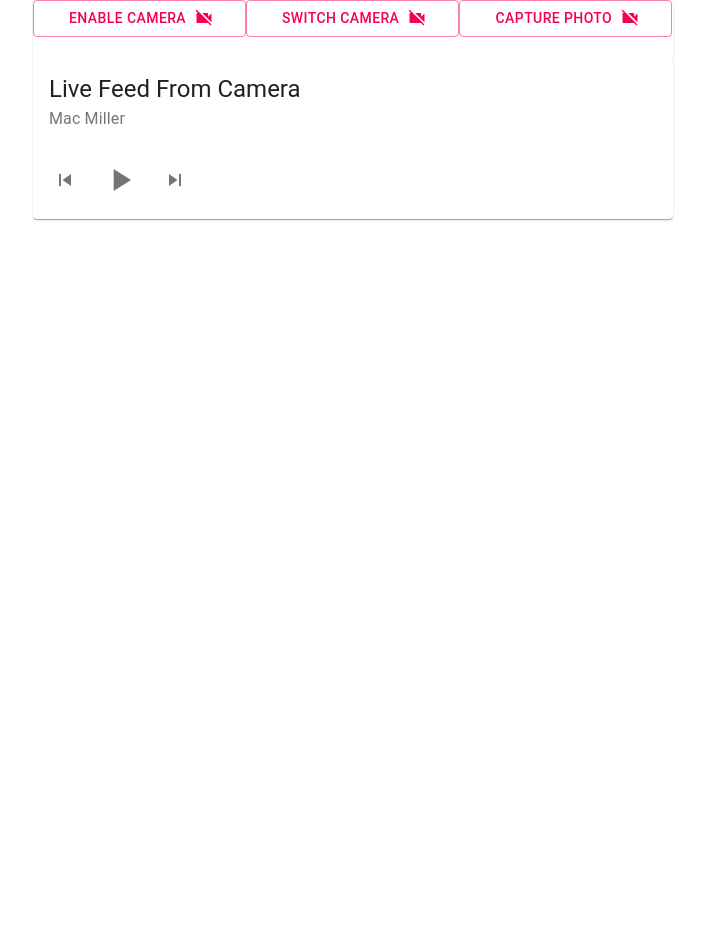
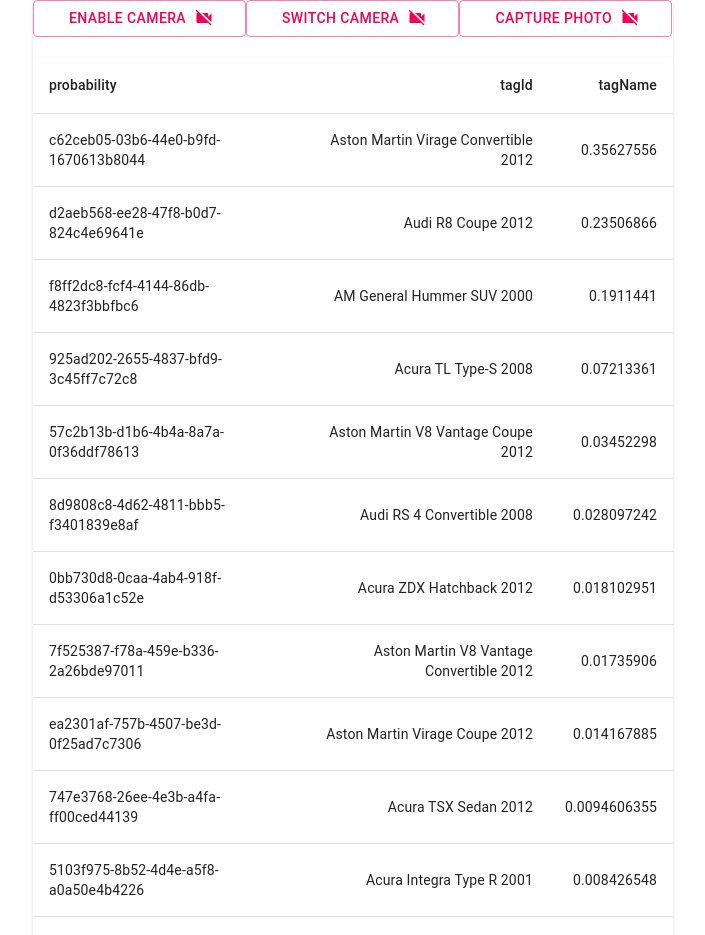
Before and after one commit to eltonptr/vehicle-vision-react-app, a React (Create React App) app in the folder vehicle-vision-app/: page / in a window 1280 px wide. Shown: the top 935 px of the page, without its empty margins (287-992 px from the left). Before the commit the page ends 800 px from the top, so only its background shows below. Built offline with nearby package versions, Linux system fonts and the light colour scheme.

Commit message:
Mocked API response and table view for it

```diff
--- a/vehicle-vision-app/package.json
+++ b/vehicle-vision-app/package.json
@@ -18,6 +18,7 @@
     "gh-pages": "^3.2.3",
     "react": "^17.0.2",
     "react-dom": "^17.0.2",
+    "react-image-file-resizer": "^0.4.7",
     "react-scripts": "4.0.3",
     "react-webcam": "^5.2.4",
     "typescript": "^4.3.5",
--- a/vehicle-vision-app/src/components/capture-image/capture-image.tsx
+++ b/vehicle-vision-app/src/components/capture-image/capture-image.tsx
@@ -13,7 +13,7 @@
   useTheme,
 } from "@material-ui/core/styles";
 import Card from "@material-ui/core/Card";
-import { EventRounded } from "@material-ui/icons";
+import Resizer from "react-image-file-resizer";
 
 const useStyles = makeStyles((theme: Theme) =>
   createStyles({
@@ -46,6 +46,8 @@
 );
 
 export const CaptureImage: React.FC = () => {
+  const WIDTH = 256;
+  const HEIGHT = 256;
   const FACING_MODE_USER = "user";
   const FACING_MODE_ENVIRONMENT = "environment";
   const classes = useStyles();
@@ -56,14 +58,28 @@
   const webcamRef = useRef<any>(null);
   const hiddenFileInput = React.useRef<HTMLInputElement>(null);
   const [imgSrc, setImgSrc] = useState<any>(null);
-  const [uploadFile, setUploadFile] = useState<File | null>();
   const videoConstraints = {
     facingMode: facingMode,
   };
 
+  const resizeFile = (file: File) => {
+    Resizer.imageFileResizer(
+      file,
+      WIDTH,
+      HEIGHT,
+      "JPEG",
+      100,
+      0,
+      (uri) => {
+        setImgSrc(uri);
+      },
+      "base64"
+    );
+  };
+
   const capture = React.useCallback(() => {
     if (webcamRef.current) {
-      const imageSrc = webcamRef.current.getScreenshot();
+      const imageSrc = webcamRef.current.getScreenshot(WIDTH, HEIGHT);
       setImgSrc(imageSrc);
     }
   }, [webcamRef, setImgSrc]);
@@ -145,15 +161,7 @@
           onChange={(event: any) => {
             const file = event.target.files[0];
             if (file && file.type.substr(0, 5) === "image") {
-              setUploadFile(file);
-              const reader = new FileReader();
-              reader.onloadend = () => {
-                setImgSrc(reader.result);
-                console.log(imgSrc);
-              };
-              reader.readAsDataURL(file);
-            } else {
-              setUploadFile(null);
+              resizeFile(file);
             }
           }}
           style={{ display: "none" }}
--- a/vehicle-vision-app/src/components/video-feed/video-feed.tsx
+++ b/vehicle-vision-app/src/components/video-feed/video-feed.tsx
@@ -1,86 +1,161 @@
+import React, { useState } from "react";
+import { makeStyles } from "@material-ui/core/styles";
+import Table from "@material-ui/core/Table";
+import TableBody from "@material-ui/core/TableBody";
+import TableCell from "@material-ui/core/TableCell";
+import TableContainer from "@material-ui/core/TableContainer";
+import TableHead from "@material-ui/core/TableHead";
+import TableRow from "@material-ui/core/TableRow";
+import Paper from "@material-ui/core/Paper";
+import axios from "axios";
 import {
-  Theme,
-  createStyles,
-  makeStyles,
-  useTheme,
-} from "@material-ui/core/styles";
-import Card from "@material-ui/core/Card";
-import CardContent from "@material-ui/core/CardContent";
-import CardMedia from "@material-ui/core/CardMedia";
-import IconButton from "@material-ui/core/IconButton";
-import Typography from "@material-ui/core/Typography";
-import SkipPreviousIcon from "@material-ui/icons/SkipPrevious";
-import PlayArrowIcon from "@material-ui/icons/PlayArrow";
-import SkipNextIcon from "@material-ui/icons/SkipNext";
-import { MediaProps } from "../../interface/media-props.interface";
-const useStyles = makeStyles((theme: Theme) =>
-  createStyles({
-    root: {
-      display: "flex",
+  AzureResponse,
+  MediaProps,
+} from "../../interface/media-props.interface";
+const useStyles = makeStyles({
+  table: {
+    minWidth: 600,
+  },
+});
+
+const response = {
+  id: "8e7fef48-dbfe-4abd-ab3f-cfb8148f41bc",
+  project: "05f6b2e5-dd5d-4703-a50a-1044b3d7f47a",
+  iteration: "74f1ef42-5f0e-4e4d-8af3-873d3abf4f34",
+  created: "2021-07-02T12:57:24.509Z",
+  predictions: [
+    {
+      probability: 0.35627556,
+      tagId: "c62ceb05-03b6-44e0-b9fd-1670613b8044",
+      tagName: "Aston Martin Virage Convertible 2012",
     },
-    details: {
-      display: "flex",
-      flexDirection: "column",
+    {
+      probability: 0.23506866,
+      tagId: "d2aeb568-ee28-47f8-b0d7-824c4e69641e",
+      tagName: "Audi R8 Coupe 2012",
     },
-    content: {
-      flex: "1 0 auto",
+    {
+      probability: 0.1911441,
+      tagId: "f8ff2dc8-fcf4-4144-86db-4823f3bbfbc6",
+      tagName: "AM General Hummer SUV 2000",
     },
-    cover: {
-      width: 151,
+    {
+      probability: 0.07213361,
+      tagId: "925ad202-2655-4837-bfd9-3c45ff7c72c8",
+      tagName: "Acura TL Type-S 2008",
     },
-    controls: {
-      display: "flex",
-      alignItems: "center",
-      paddingLeft: theme.spacing(1),
-      paddingBottom: theme.spacing(1),
+    {
+      probability: 0.03452298,
+      tagId: "57c2b13b-d1b6-4b4a-8a7a-0f36ddf78613",
+      tagName: "Aston Martin V8 Vantage Coupe 2012",
     },
-    playIcon: {
-      height: 38,
-      width: 38,
+    {
+      probability: 0.028097242,
+      tagId: "8d9808c8-4d62-4811-bbb5-f3401839e8af",
+      tagName: "Audi RS 4 Convertible 2008",
     },
-  })
-);
+    {
+      probability: 0.018102951,
+      tagId: "0bb730d8-0caa-4ab4-918f-d53306a1c52e",
+      tagName: "Acura ZDX Hatchback 2012",
+    },
+    {
+      probability: 0.01735906,
+      tagId: "7f525387-f78a-459e-b336-2a26bde97011",
+      tagName: "Aston Martin V8 Vantage Convertible 2012",
+    },
+    {
+      probability: 0.014167885,
+      tagId: "ea2301af-757b-4507-be3d-0f25ad7c7306",
+      tagName: "Aston Martin Virage Coupe 2012",
+    },
+    {
+      probability: 0.0094606355,
+      tagId: "747e3768-26ee-4e3b-a4fa-ff00ced44139",
+      tagName: "Acura TSX Sedan 2012",
+    },
+    {
+      probability: 0.008426548,
+      tagId: "5103f975-8b52-4d4e-a5f8-a0a50e4b4226",
+      tagName: "Acura Integra Type R 2001",
+    },
+    {
+      probability: 0.0050876476,
+      tagId: "a1679c36-f17c-4fa7-98f0-00d0fe0d7cb5",
+      tagName: "Audi A5 Coupe 2012",
+    },
+    {
+      probability: 0.0038383366,
+      tagId: "92bbb443-127b-4fa4-8935-3ac9f40a3868",
+      tagName: "Audi TTS Coupe 2012",
+    },
+    {
+      probability: 0.003788801,
+      tagId: "1d8dfcef-9171-49d7-96cb-25821ab317a7",
+      tagName: "Acura RL Sedan 2012",
+    },
+    {
+      probability: 0.0025259769,
+      tagId: "971690ac-6a7b-416e-af0a-25c5265c8936",
+      tagName: "Acura TL Sedan 2012",
+    },
+  ],
+};
 
 export const MediaControlCard: React.FC<MediaProps> = ({ latestImage }) => {
   const classes = useStyles();
-  const theme = useTheme();
+  const [predictedData, setPredictedData] = useState<AzureResponse[]>(
+    response.predictions
+  );
+
+  const fd = new FormData();
+  if (latestImage !== null) {
+    fd.append("image", latestImage);
+    axios({
+      method: "post",
+      url: "https://car-custom-vision-poc.cognitiveservices.azure.com/customvision/v3.0/Prediction/05f6b2e5-dd5d-4703-a50a-1044b3d7f47a/classify/iterations/Iteration1/image",
+      data: fd,
+      headers: {
+        "Content-Type": "multipart/form-data", // The essential
+        "Prediction-Key": "3325e104a82d4f23a8d091bada98552e",
+      },
+    })
+      .then((res: any) => {
+        console.log(res);
+        if (res.statusCode === "200") {
+          console.log(res);
+          setPredictedData(res.predictedData);
+        } else {
+          console.log(res);
+        }
+      })
+      .catch((res: any) => {
+        console.log(res);
+      });
+  }
 
   return (
-    <Card className={classes.root}>
-      <div className={classes.details}>
-        <CardContent className={classes.content}>
-          <Typography component="h5" variant="h5">
-            Live Feed From Camera
-          </Typography>
-          <Typography variant="subtitle1" color="textSecondary">
-            Mac Miller
-          </Typography>
-        </CardContent>
-        <div className={classes.controls}>
-          <IconButton aria-label="previous">
-            {theme.direction === "rtl" ? (
-              <SkipNextIcon />
-            ) : (
-              <SkipPreviousIcon />
-            )}
-          </IconButton>
-          <IconButton aria-label="play/pause">
-            <PlayArrowIcon className={classes.playIcon} />
-          </IconButton>
-          <IconButton aria-label="next">
-            {theme.direction === "rtl" ? (
-              <SkipPreviousIcon />
-            ) : (
-              <SkipNextIcon />
-            )}
-          </IconButton>
-        </div>
-      </div>
-      <CardMedia
-        className={classes.cover}
-        image={latestImage}
-        title="Live from space album cover"
-      />
-    </Card>
+    <TableContainer component={Paper}>
+      <Table className={classes.table} aria-label="simple table">
+        <TableHead>
+          <TableRow>
+            <TableCell>probability</TableCell>
+            <TableCell align="right">tagId</TableCell>
+            <TableCell align="right">tagName</TableCell>
+          </TableRow>
+        </TableHead>
+        <TableBody>
+          {predictedData.map((row) => (
+            <TableRow key={row.tagId}>
+              <TableCell component="th" scope="row">
+                {row.tagId}
+              </TableCell>
+              <TableCell align="right">{row.tagName}</TableCell>
+              <TableCell align="right">{row.probability}</TableCell>
+            </TableRow>
+          ))}
+        </TableBody>
+      </Table>
+    </TableContainer>
   );
 };
--- a/vehicle-vision-app/src/interface/media-props.interface.ts
+++ b/vehicle-vision-app/src/interface/media-props.interface.ts
@@ -5,3 +5,9 @@
 export interface MediaProps {
   latestImage: any;
 }
+
+export interface AzureResponse {
+  probability: number;
+  tagId: string;
+  tagName: string;
+}
```
Also changed, not shown: 1 other file (tests, documents, lock files or other folders).
